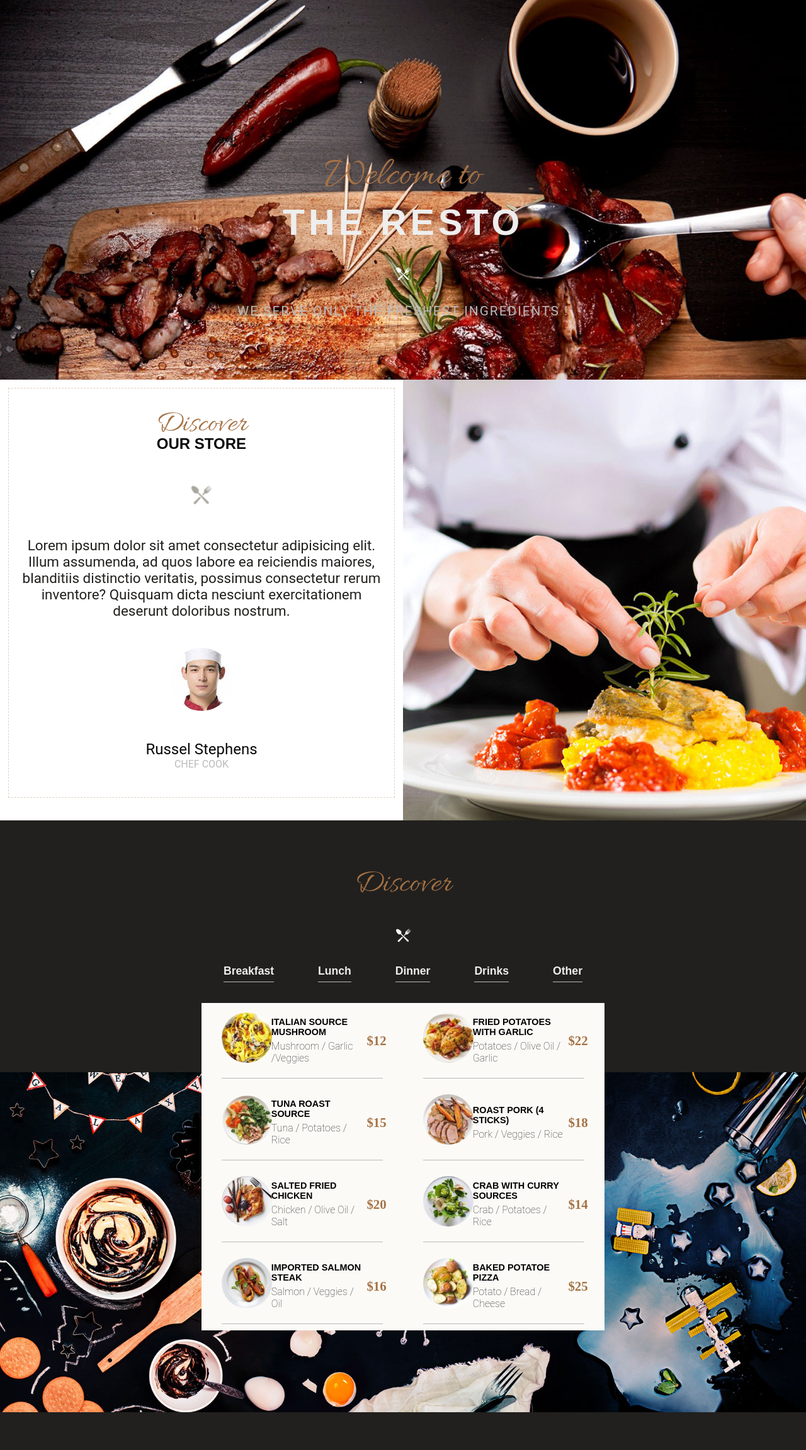
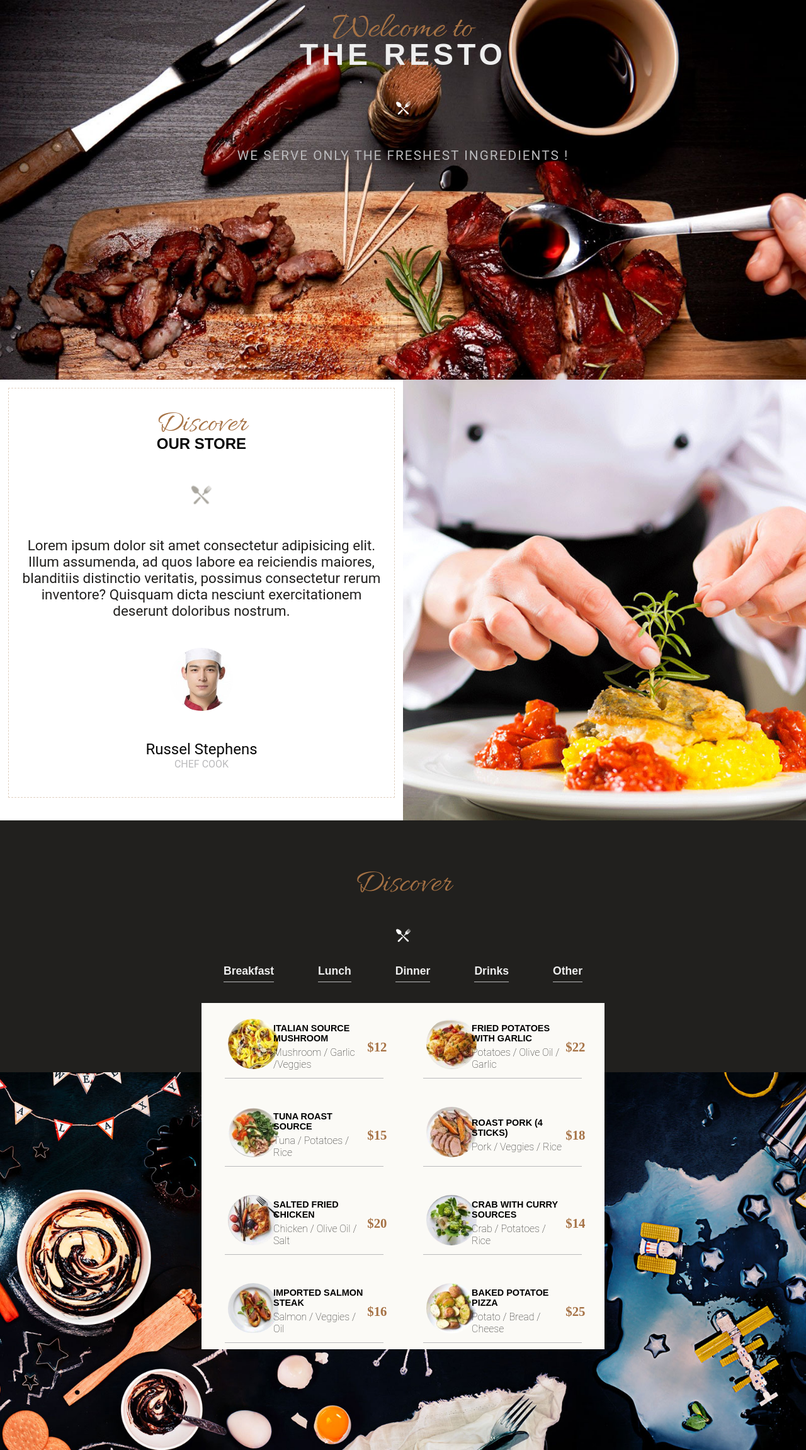
Before and after one commit to bonnetfrederic/resto, a plain HTML site: page index.html in a window 1280 px wide. Shown: the part 197-2500 px from the top of the page at 63% size. Drawn offline with Linux system fonts and the light colour scheme.

Commit message:
CSS 'header' + 'middle' sections revision

```diff
--- a/style.css
+++ b/style.css
@@ -58,7 +58,7 @@ header nav {
   align-items: center;
 }
 .discover {
-  min-height: 820px;
+  min-height: 900px;
   width: 50%;
   margin: 0 auto;
 }
@@ -88,12 +88,13 @@ header nav {
   width: 100%;
 }
 .meals {
+  height: 550px;
   background: #fbfaf6;
   margin-top: 40px;
-  padding-top: 30px 5px;
+  padding: 0px 5px 10px;
   display: grid;
   grid-template-columns: 50% 50%;
-  grid-template-rows: repeat(4, 130px);
+  grid-template-rows: repeat(4, 140px);
   grid-template-areas:
     "meal1 meal2"
     "meal3 meal4"
@@ -102,7 +103,7 @@ header nav {
   ;
 }
 .meal {
-  height: 120px;
+  height: 100px;
   width: 80%;
   display: grid;
   grid-template-columns: 30% 60% 10%;
@@ -111,7 +112,7 @@ header nav {
     "img txt price"
   ;
   border-bottom: 1px solid var(--lightgrey);
-  margin: 0 auto;
+  margin: auto;
 }
 .meal-img {
   grid-area: img;
@@ -272,10 +273,12 @@ header nav {
   height: 80px;
   width: 80px;
   background-size: 80px;
-  background-repeat: no-repeat;
   border-radius: 100%;
   overflow: hidden;
-  margin: auto;
+  margin: 0 auto;
+  display: flex;
+  justify-content: center;
+  align-items: center;
 }
 .booking-res-form form {
   padding: 0 20px;
@@ -302,7 +305,8 @@ header nav {
 
 /************************* IDs *************************/
 #navbar {
-  min-height: 200px;
+  height: 100px;
+  padding-top: 40px;
   width: 80%;
   display: grid;
   grid-template-columns: 15% 85%;
@@ -323,32 +327,33 @@ header nav {
   padding-left: 30px;
 }
 #welcome-container {
-  height: 300px;
+  height: 280px;
   width: 50%;
-  margin: 220px auto;
+  margin: 100px auto;
 }
 #welcome {
   display: flex;
   flex-direction: column;
   justify-content: space-around;
   align-items: center;
-  min-height: 300px;
+  height: 280px;
 }
 #welcome-title {
   display: flex;
   flex-direction: column;
   justify-content: center;
   align-items: center;
+  line-height: 40px;
 }
 #welcome-title-l1 {
   font-family: var(--ff-allura), cursive;
-  font-size: 4rem;
+  font-size: 3.6rem;
   color: var(--cafe);
 }
 #welcome-title-l2 {
   font-family: var(--ff-poppins), sans-serif;
   text-transform: uppercase;
-  font-size: 3.6rem;
+  font-size: 3rem;
   font-weight: 600;
   color: var(--white);
   letter-spacing: 6px;
@@ -462,7 +467,7 @@ header nav {
 }
 #background-slider {
   background: url(./assets/img/bg-menu-01.jpg) center/cover;
-  height: 540px;
+  height: 600px;
   width: 100%;
   z-index: -1;
   position: absolute;
```
